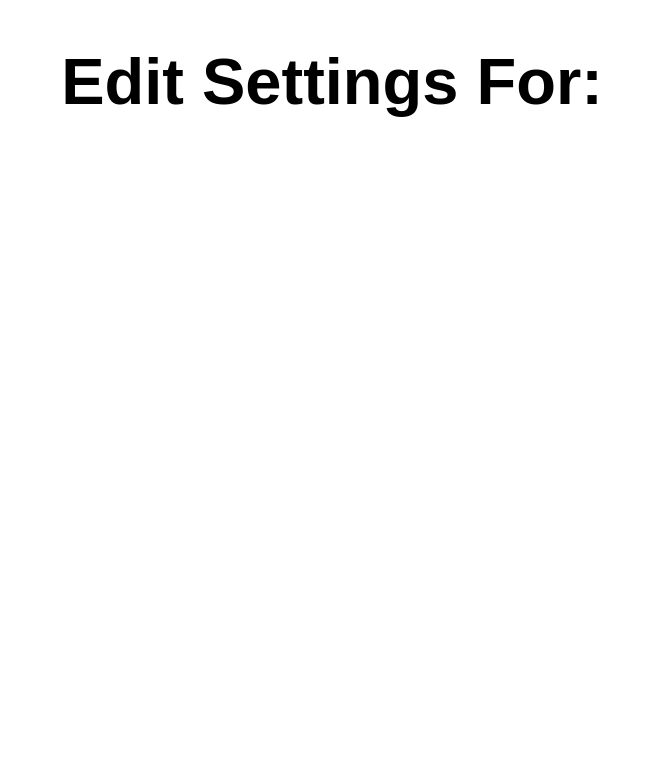
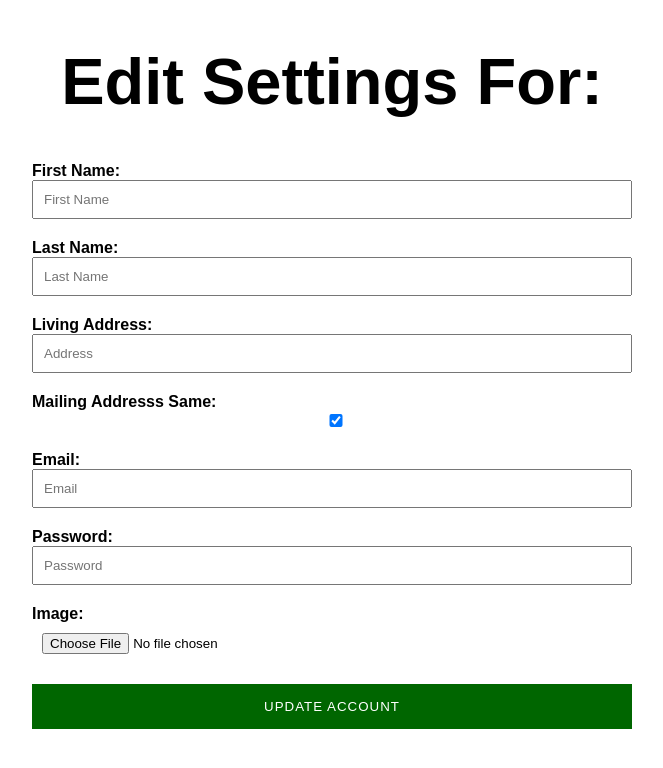
Before and after one commit to bakerlisa/sibs, a React (Create React App) app in the folder client/: page /settings in a window 1280 px wide. Shown: the top 768 px of the page, without its empty margins (308-971 px from the left). Built offline with nearby package versions, Linux system fonts and the light colour scheme; no server answers.

Commit message:
first commit

```diff
--- a/client/src/App.js
+++ b/client/src/App.js
@@ -11,19 +11,17 @@ import Dashboard from './views/Dashboard';
 import Error from './views/Error';
 import Login from './views/Login';
 import Settings from './views/Settings';
-import Add from './views/Add';
+import Find from './views/Find';
 
 function App() {
   const [user,setUser] = useState({});
   const userIDs = localStorage.getItem('userID');
 
-
   useEffect(() => {
-    console.log(userIDs)
       axios.get(`http://localhost:8000/api/user/${userIDs}`).then(response=>{
           setUser(response.data.user)
         })
-  }, [userIDs]);
+  }, [userIDs,user]);
 
   return (
     <div className="App">
@@ -43,14 +41,14 @@ function App() {
 
         {/* Settings */}
         <Route exact path="/settings">
-          <UserContext.Provider value={{ user, setUser,userIDs }}>
+          <UserContext.Provider value={{ user, setUser, userIDs }}>
             <Settings />
           </UserContext.Provider>
         </Route>
 
         {/* Add Fmaily Member */}
         <Route exact path="/add">
-          <Add />
+          <Find />
         </Route>
 
         {/* ERROR/404 routes */}
--- a/client/src/components/RegistrationForm.js
+++ b/client/src/components/FamilyForm.js
@@ -1,28 +1,27 @@
 // import axios from 'axios';
 import axios from 'axios';
-import React, { useContext, useState } from 'react';
+import React, { useContext, useEffect, useRef, useState } from 'react';
 // import { useHistory } from 'react-router-dom';
 import UserContext from '../context/UserContext';
 
-const RegistrationForm = props => {
+const FamilyForm = props => {
     // const history = useHistory();
-    const { user, setUser } = useContext(UserContext)
+    const { user, setUser, userIDs } = useContext(UserContext)
+    const fileInput = useRef(null);
 
     const [message,setMessage] = useState("")
     const [dbError,setDBError] = useState({ id:0 })
     var errorSize = Object.keys(dbError).length;
-
-    const [form,setForm] = useState({
-        same:true
-    })
+    const [form,setForm] = useState({})
+    const [imageError,setImageError] = useState("")
 
     const [error,setError] = useState({
-        firstName: false,
-        lastName: false,
-        email: false,
-        address:false,
-        password: false,
-        confirmPassword: false
+        firstName: true,
+        lastName: true,
+        email: true,
+        address:true,
+        password: true,
+        confirmPassword: true
     })
 
     const lengths = {
@@ -51,16 +50,6 @@ const RegistrationForm = props => {
         }
     }
 
-    const onConfirmPasswordHandler = (event) => {
-        setForm({...form,[event.target.name]: event.target.value})
-
-        if(form.password === event.target.value){
-            setError({...error, confirmPassword: true})
-        }else{
-            setError({...error, confirmPassword: false})
-        }
-    }
-
     const onChangeHandlerWelcome = (event) => {
         setForm({...form,[event.target.name]: event.target.value})
 
@@ -77,25 +66,31 @@ const RegistrationForm = props => {
         setForm({...form,[event.target.name]: event.target.checked})
     }
 
+    const onImageHandlerWelcome = (event) => {
+        console.log(event.target.files[0])
+        if (event.target.files[0].size > 1024){
+            setImageError("File size cannot exceed more than 1MB");
+        }else{
+            setForm({...form,[event.target.name]: event.target.files[0]})
+        };
+
+    }
+
     const onSubmitHandlerWelcome = (event) =>{
         event.preventDefault();
-        //check to make sure the email is unique
 
-            axios.post('http://localhost:8000/api/email',form).then(response=>{
-                if(response.data.user.length > 0){
-                    setMessage("Email already exsists, please choose a different email")
-                }else{
-                    axios.post('http://localhost:8000/api/create/user',form).then(response=>{
-                        setUser(response.data.user)
-                        localStorage.setItem('userID', response.data.user._id);
-                    })
-                }
-            })
+        axios.patch(`http://localhost:8000/api/update/user/${userIDs}`).then(response=>{
+            console.log("Complete")
+        })
 
         .catch(err => {
             setDBError(err.response.data.error.errors)
         });
     }
+
+    useEffect(() => {
+        setForm(user)
+    }, [userIDs]);
 
     return(
         <>
@@ -159,18 +154,16 @@ const RegistrationForm = props => {
                         error.password ? "" : <span>Please enter a password</span>
                     }
                 </div>
-
                 <div>
-                    <label htmlFor="confirmPassword">Confirm Password: </label>
-                    <input type="password"  name="confirmPassword" value={form.confirmPassword} placeholder="Confirm Password" onChange={onConfirmPasswordHandler} />
+                    <label htmlFor="image">Image:</label>
+                    <input type="file" name="image" onChange={onImageHandlerWelcome} />
                     {
-                        error.confirmPassword ? "" : <span>Passwords must match</span>
+                        imageError.length > 0 ? <span>{imageError}</span> : ""
                     }
                 </div>
 
-
                 {
-                    Object.keys(error).every((item) => error[item]) ? <input type="submit" value="Create Account" className="submit" /> : <input type="submit" value="Create Account" disabled className="disabled" />
+                    Object.keys(error).every((item) => error[item]) ? <input type="submit" value="Update Account" className="submit" /> : <input type="submit" value="Update Account" disabled className="disabled" />
                 }
 
             </form>
@@ -178,4 +171,4 @@ const RegistrationForm = props => {
     )
 }
 
-export default RegistrationForm;
+export default FamilyForm;
--- a/client/src/components/Header.js
+++ b/client/src/components/Header.js
@@ -11,7 +11,7 @@ const Header = (props) => {
             {
                 userIDs ?  <nav>
                     <Link to="/">Home</Link>
-                    <Link to="/add">Add</Link>
+                    <Link to="/Find">Find</Link>
                     <Link to="/settings">Settings</Link>
                     <Logout />
                 </nav>  : ""
--- a/client/src/views/Add.js
+++ b/client/src/views/Find.js
@@ -1,6 +1,6 @@
 import React from 'react';
 
-const Add = (props) => {
+const Find = (props) => {
     return(
         <div>
             Add Family Memeber
@@ -8,4 +8,4 @@ const Add = (props) => {
     )
 }
 
-export default Add;
+export default Find;
--- a/client/src/views/Settings.js
+++ b/client/src/views/Settings.js
@@ -1,4 +1,5 @@
 import React, { useContext } from 'react';
+import FamilyForm from '../components/FamilyForm';
 import UserContext from '../context/UserContext';
 
 
@@ -6,7 +7,8 @@ const Settings = (props) => {
     const { user, setUser, userIDs } = useContext(UserContext)
     return(
         <div>
-            <h1>Edit Settings For: {user.firstName}</h1>
+            <h1>Edit Settings For: {user.firstName} {user.lastName}</h1>
+            <FamilyForm />
         </div>
     )
 }
```
Also changed, not shown: 1 other file (tests, documents, lock files or other folders).
